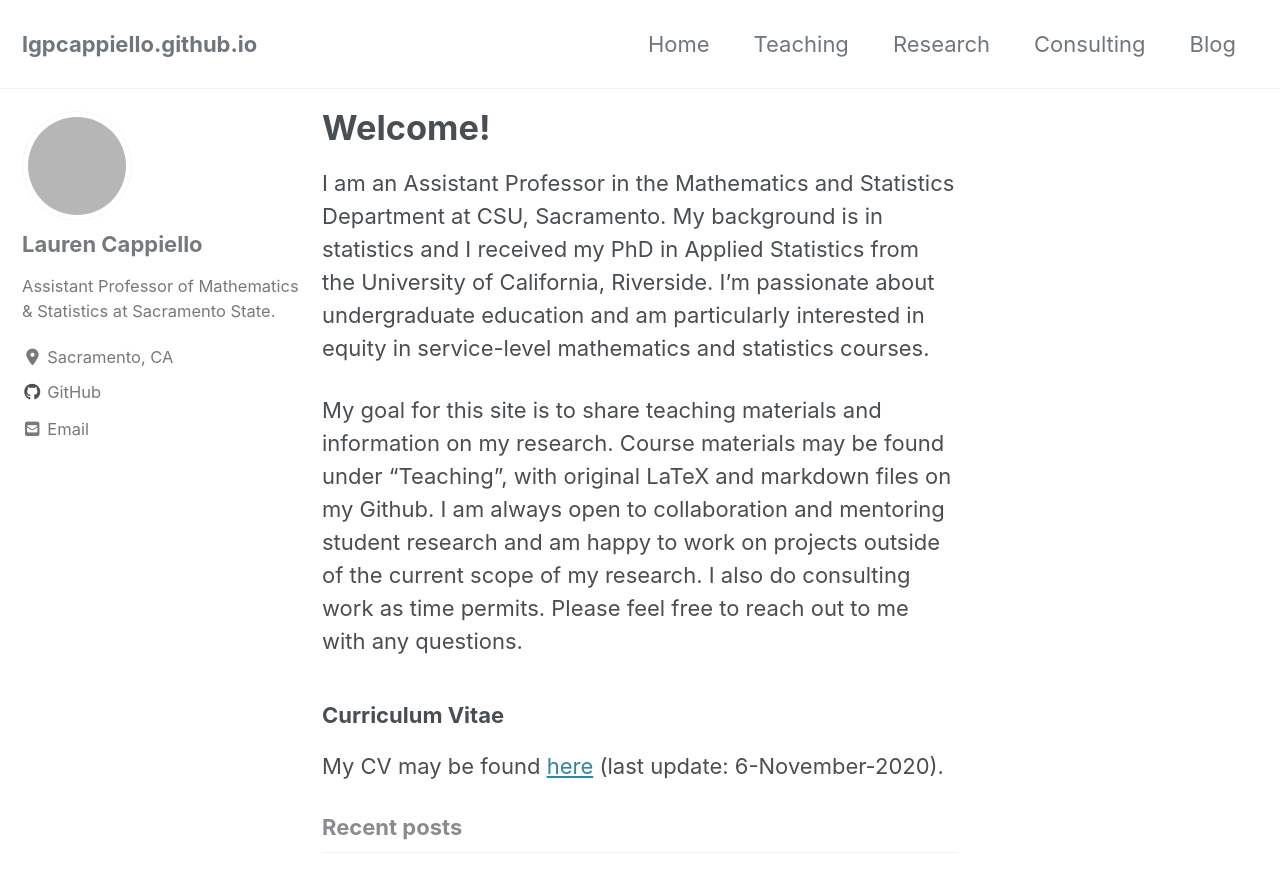
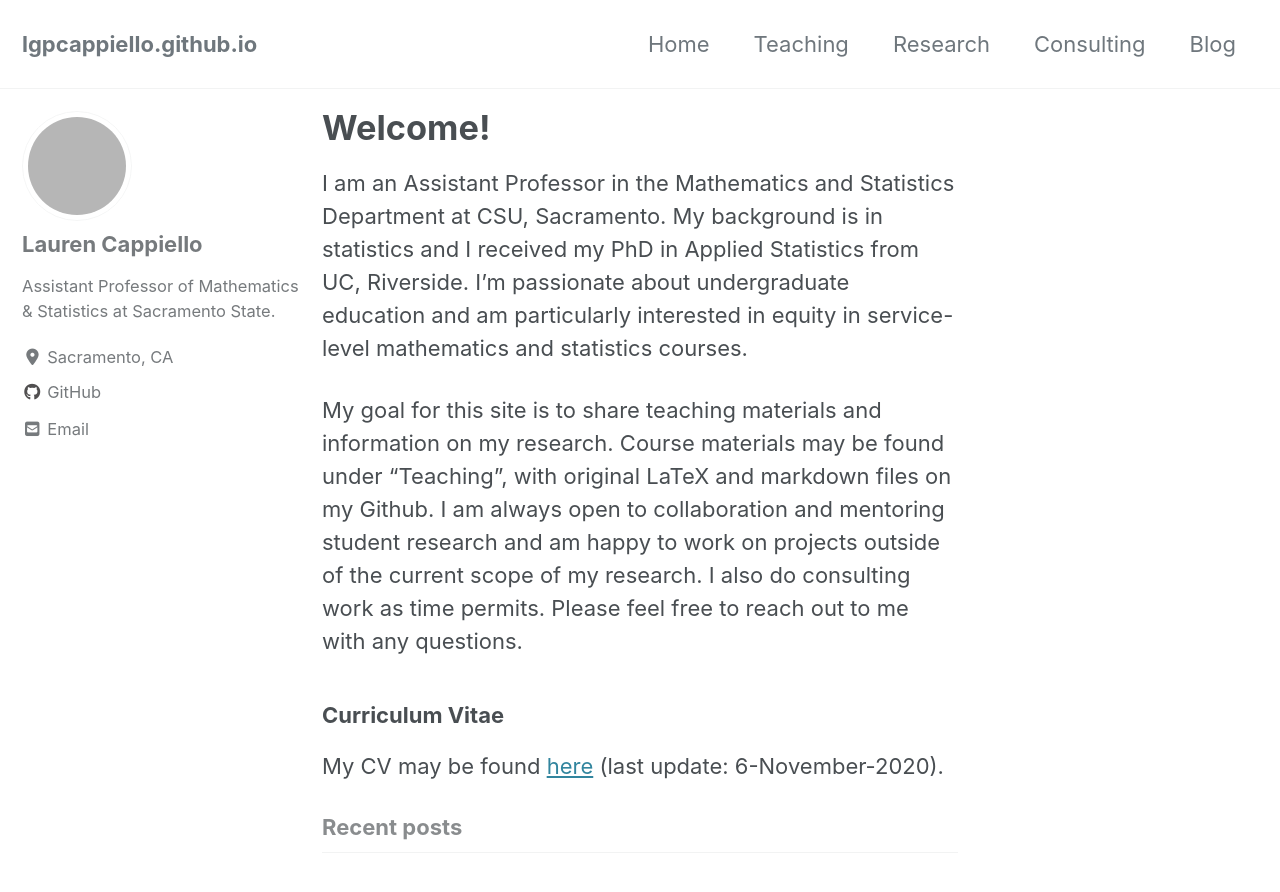
Before and after one commit to lgpcappiello/lgpcappiello.github.io, a Jekyll site: the page built from index.md, in a window 1280 px wide and 900 px high. Shown: the top 892 px of the window. Built offline with Jekyll 4.4.1, drawn with Linux system fonts in a browser that asks for light colours; cached includes are drawn as plain includes; nearby versions of some CDN libraries; our own code applies the rules of GitHub Pages for plain Markdown files; grey boxes are pictures that could not be loaded.

Commit message:
Update index.md

```diff
--- a/index.md
+++ b/index.md
@@ -4,7 +4,7 @@ title: "Welcome!"
 author_profile: true
 ---
 
-I am an Assistant Professor in the Mathematics and Statistics Department at CSU, Sacramento. My background is in statistics and I received my PhD in Applied Statistics from the University of California, Riverside. I'm passionate about undergraduate education and am particularly interested in equity in service-level mathematics and statistics courses.
+I am an Assistant Professor in the Mathematics and Statistics Department at CSU, Sacramento. My background is in statistics and I received my PhD in Applied Statistics from UC, Riverside. I'm passionate about undergraduate education and am particularly interested in equity in service-level mathematics and statistics courses.
 
 My goal for this site is to share teaching materials and information on my research. Course materials may be found under "Teaching", with original LaTeX and markdown files on my Github. I am always open to collaboration and mentoring student research and am happy to work on projects outside of the current scope of my research. I also do consulting work as time permits. Please feel free to reach out to me with any questions.
 
```
